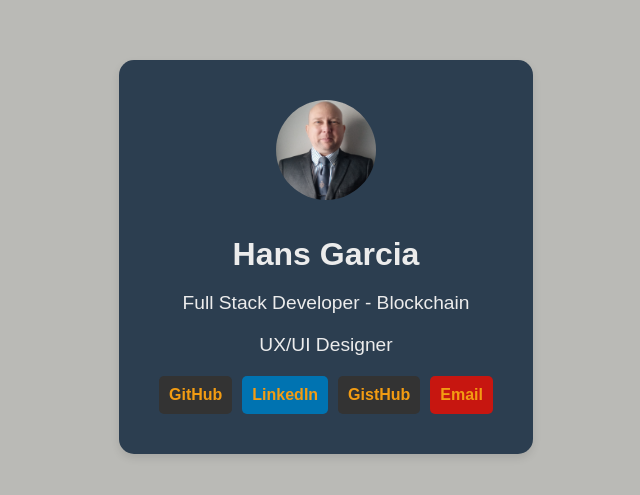
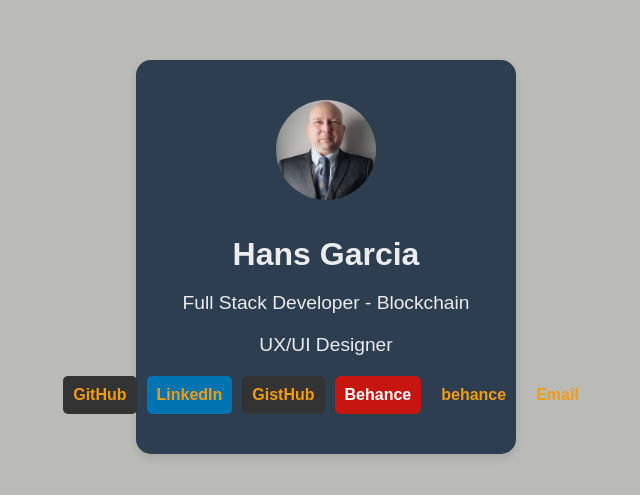
Before and after one commit to Hans-Rafael/hans-rafael.github.io, a React (Vite) app: page / in a window 1280 px wide. Shown: the part 143-638 px from the top of the page, without its empty margins (314-954 px from the left). Built offline with nearby package versions, Linux system fonts and the light colour scheme.

Commit message:
new boton added

```diff
--- a/src/assets/styles.css
+++ b/src/assets/styles.css
@@ -21,7 +21,9 @@ body {
   padding         : 40px;
   border-radius   : 15px;
   box-shadow      : 0px 4px 8px rgba(0, 0, 0, 0.1);
-  max-width       : 350px;
+  max-width       : 380px;
+  min-height      : 260px;
+  box-sizing      : border-box; /* asegura que padding no aumente el ancho */
   /* No más grande que esto */
   /* width        : 90%; */
   /* Se adapta en móviles */
@@ -64,6 +66,7 @@ p {
   /* Se alinean en columna en móviles */
   gap           : 10px;
   margin-top    : 10px;
+  width         : 100%;
 }
 
 .social-links a {
@@ -75,6 +78,8 @@ p {
   text-align     : center;
   border-radius  : 5px;
   transition     : background 0.3s ease;
+  width          : 100%;
+  box-sizing     : border-box;
 }
 
 /* Colores por red */
@@ -98,6 +103,16 @@ p {
   background: #c71610;
 }
 
+/* Botón verde para Behance */
+.social-links .behance-btn {
+  background-color: #27ae60;
+  color: #ffffff;
+  padding: 10px;
+  border-radius: 6px;
+  font-weight: 600;
+  text-align: center;
+}
+
 /* Email */
 
 .social-links a:hover {
@@ -115,6 +130,7 @@ p {
   .social-links a {
     flex     : 1;
     max-width: 120px;
+    width    : auto;
     /* No crecen demasiado */
   }
 }
--- a/src/components/SocialLinks.tsx
+++ b/src/components/SocialLinks.tsx
@@ -3,7 +3,9 @@ export default function SocialLinks() {
     <div className="social-links">
       <a href="https://github.com/Hans-Rafael" target="_blank">GitHub</a>
       <a href="https://linkedin.com/in/hans-garcia-developer" target="_blank">LinkedIn</a>
-        <a href="https://gist.github.com/Hans-Rafael" target="_blank">GistHub</a>
+      <a href="https://gist.github.com/Hans-Rafael " target="_blank">GistHub</a>
+      <a href="https://www.behance.net/hans_garcia " target="_blank" rel="noopener noreferrer" className="behance-btn">Behance</a>
+      <a href="https://www.behance.net/hans_garcia">behance</a>
       <a href="mailto:hansgarcia@tutamail.com">Email</a>
     </div>
   );
```
Lines whose indentation alone changed are shown as unchanged.
